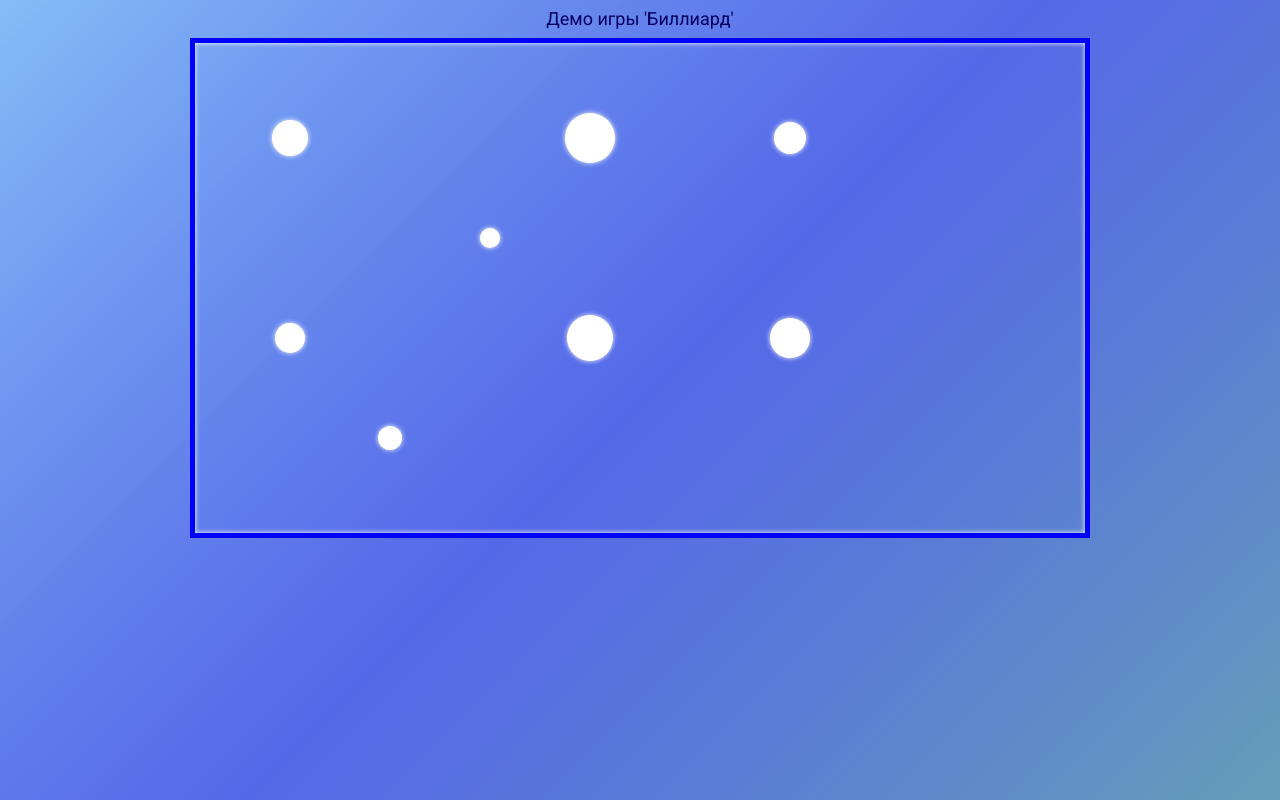
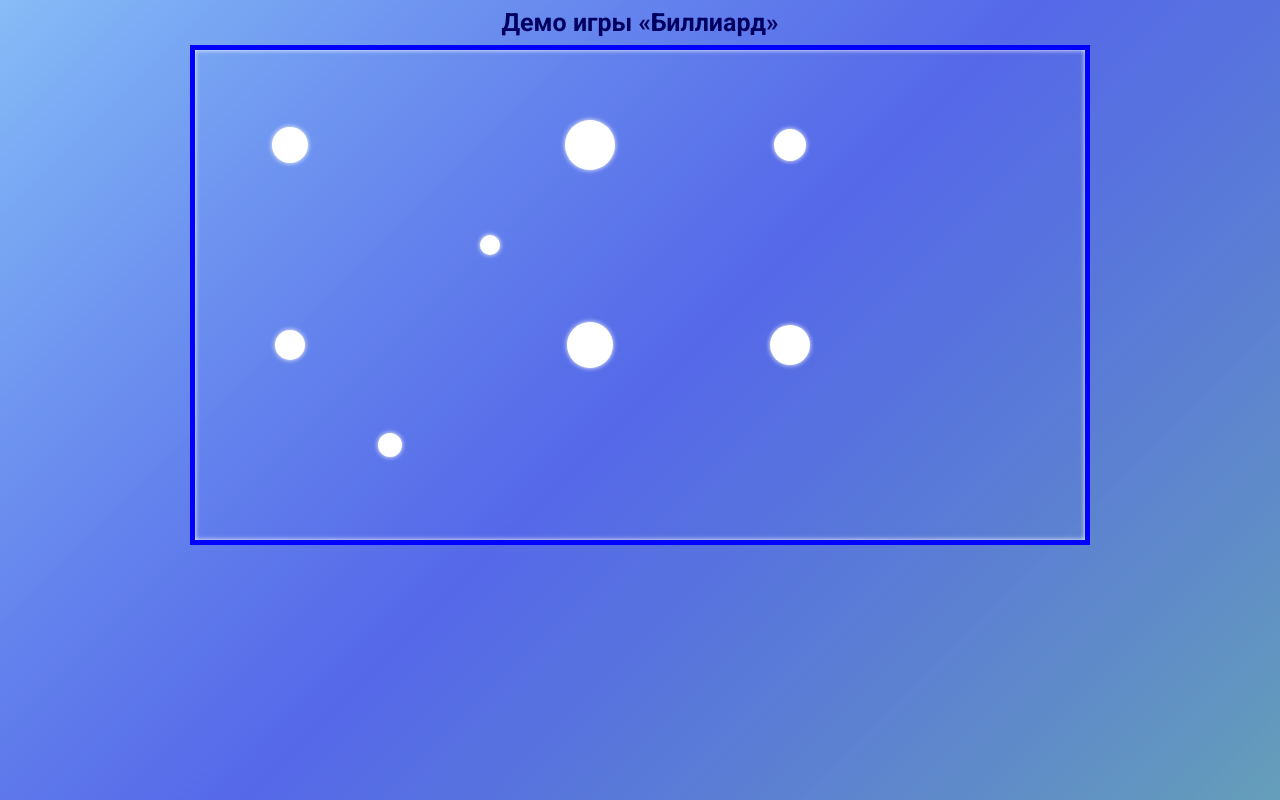
Before and after one commit to DianaSemenova/canvas-billiard-demo, a React (Create React App) app: page / in a window 1280 px wide. Built offline with nearby package versions, Linux system fonts and the light colour scheme.

Commit message:
fix: ballA = ballB

```diff
--- a/src/App.css
+++ b/src/App.css
@@ -3,7 +3,8 @@
 }
 
 .App__title {
-  font-size: 18px;
+  font-size: 25px;
   color: #000061;
   padding: 10px;
+  font-weight: 600;
 }
--- a/src/App.tsx
+++ b/src/App.tsx
@@ -4,7 +4,7 @@ import BilliardGame from "./components/BilliardGame/BilliardGame";
 function App() {
   return (
     <div className="App">
-      <h1 className="App__title">Демо игры 'Биллиард'</h1>
+      <h1 className="App__title">Демо игры «Биллиард»</h1>
       <BilliardGame />
     </div>
   );
--- a/src/utils/helpers.ts
+++ b/src/utils/helpers.ts
@@ -21,8 +21,8 @@ const renderBalls = (balls: Array<IBall>, ctx: CanvasRenderingContext2D) => {
     ctx.arc(ball.x, ball.y, ball.radius, 0, 2 * Math.PI);
     ctx.fill();
 
-    ball.x += ball.vx * 5;
-    ball.y += ball.vy * 5;
+    ball.x += ball.vx * 2;
+    ball.y += ball.vy * 2;
   });
 };
 
@@ -88,8 +88,8 @@ const checkBallCollision = (ballA: IBall, ballB: IBall) => {
 
     ballA.x = ballA.x + (x1Final - x1);
     ballA.y = ballA.y + (y1Final - y1);
-    ballB.x = ballA.x + (x2Final - x2);
-    ballB.y = ballA.y + (y2Final - y2);
+    ballB.x = ballB.x + (x2Final - x2);
+    ballB.y = ballB.y + (y2Final - y2);
 
     ballA.vx = vx1Final * cos - vy1Final * sin;
     ballA.vy = vy1Final * cos + vx1Final * sin;
```
